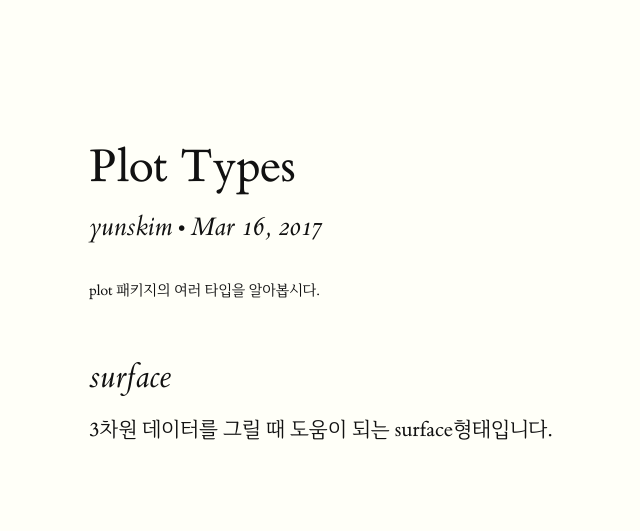
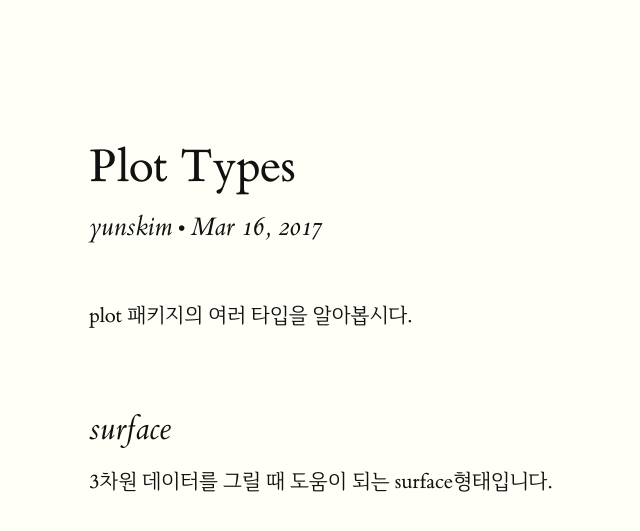
Before and after one commit to toolofthought/toolofthought.github.io, a Jekyll site: the page built from _posts/2017-03-16-j-plot-style.html, in a window 1280 px wide. Shown: the top 531 px of the page, without its empty margins (71-711 px from the left). Built offline with Jekyll 4.4.1, drawn with Linux system fonts in a browser that asks for light colours.

Commit message:
타이포 수정

```diff
--- a/_posts/2017-03-16-j-plot-style.html
+++ b/_posts/2017-03-16-j-plot-style.html
@@ -6,8 +6,9 @@ author: yunskim
 categories: j-language plot
 permalink: /:categories/:year/:month/:day/:title/
 ---
+
 <section>
-plot 패키지의 여러 타입을 알아봅시다.
+	<p>plot 패키지의 여러 타입을 알아봅시다.</p>
 </section>
 
 <section>
```
